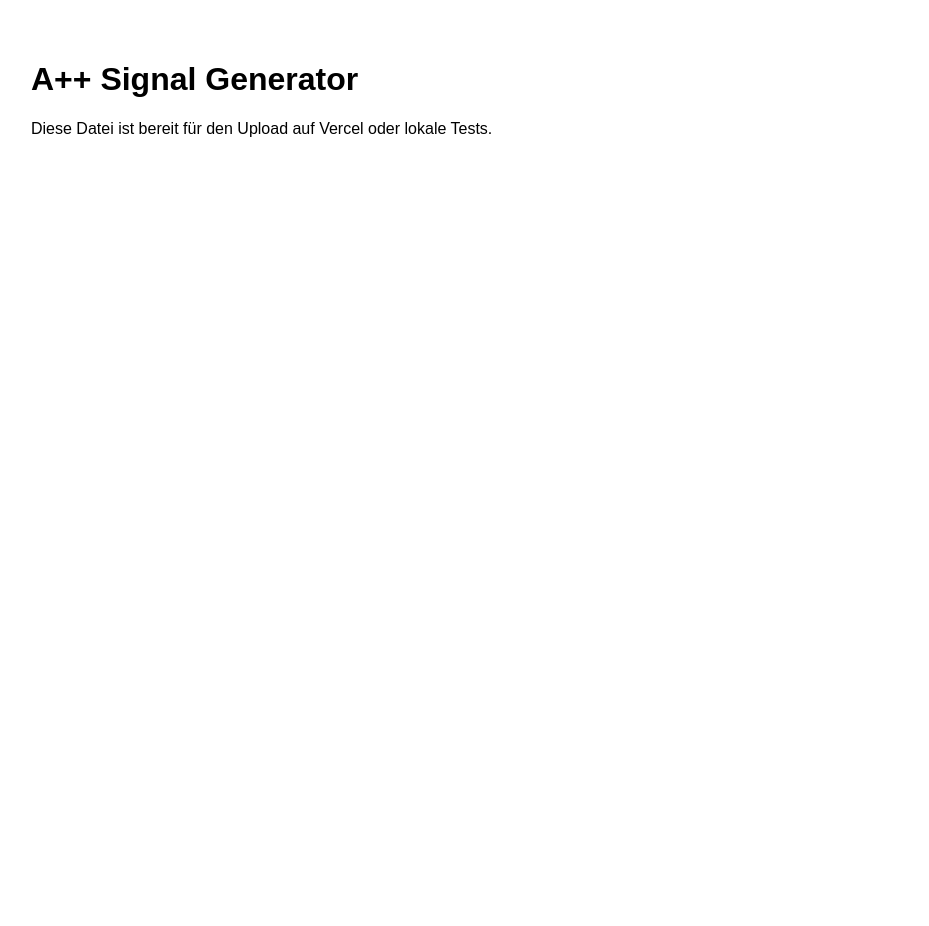
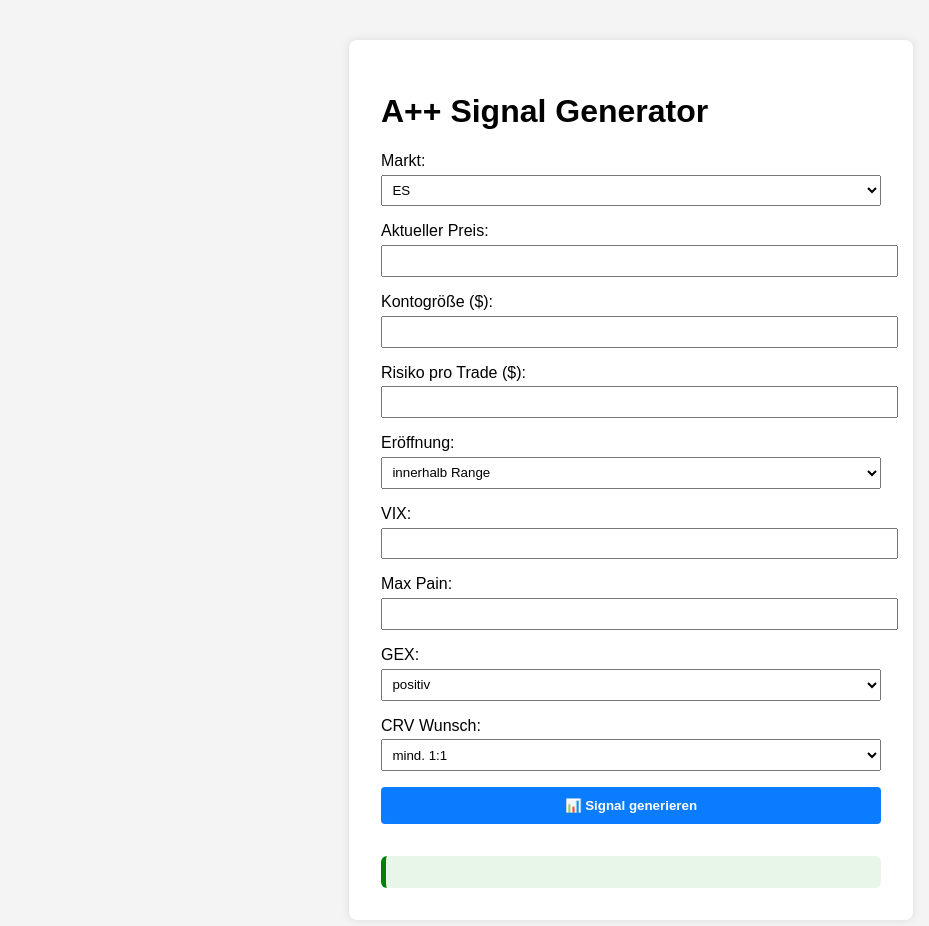
Before and after one commit to klingtrading-Signale/Signaltool, a plain HTML site: page index.html in a window 1280 px wide. Shown: the whole page, without its empty margins (9-938 px from the left). Before the commit the page ends 800 px from the top, so only its background shows below. Drawn offline with Linux system fonts and the light colour scheme.

Commit message:
Add files via upload

```diff
--- a/index.html
+++ b/index.html
@@ -5,9 +5,50 @@
   <meta charset="UTF-8" />
   <meta name="viewport" content="width=device-width, initial-scale=1.0" />
   <title>A++ Signal Generator</title>
+  <link rel="stylesheet" href="style.css" />
 </head>
-<body style="font-family: sans-serif; padding: 2rem;">
-  <h1>A++ Signal Generator</h1>
-  <p>Diese Datei ist bereit für den Upload auf Vercel oder lokale Tests.</p>
+<body>
+  <div class="container">
+    <h1>A++ Signal Generator</h1>
+    <form id="signalForm">
+      <label>Markt:
+        <select id="market">
+          <option>ES</option>
+          <option>MES</option>
+          <option>NQ</option>
+          <option>MNQ</option>
+        </select>
+      </label>
+      <label>Aktueller Preis: <input type="number" id="price" required /></label>
+      <label>Kontogröße ($): <input type="number" id="balance" required /></label>
+      <label>Risiko pro Trade ($): <input type="number" id="risk" required /></label>
+      <label>Eröffnung:
+        <select id="openType">
+          <option>innerhalb Range</option>
+          <option>Gap up</option>
+          <option>Gap down</option>
+        </select>
+      </label>
+      <label>VIX: <input type="number" step="0.01" id="vix" /></label>
+      <label>Max Pain: <input type="number" step="0.01" id="maxPain" /></label>
+      <label>GEX:
+        <select id="gex">
+          <option>positiv</option>
+          <option>neutral</option>
+          <option>negativ</option>
+        </select>
+      </label>
+      <label>CRV Wunsch:
+        <select id="crvSelect">
+          <option value="1">mind. 1:1</option>
+          <option value="2">mind. 2:1</option>
+          <option value="3">mind. 3:1</option>
+        </select>
+      </label>
+      <button type="submit">📊 Signal generieren</button>
+    </form>
+    <div id="output" class="signal-box"></div>
+  </div>
+  <script src="logic.js"></script>
 </body>
 </html>
--- /dev/null
+++ b/logic.js
@@ -0,0 +1,20 @@
+
+document.getElementById("signalForm").addEventListener("submit", function(e) {
+  e.preventDefault();
+  const price = parseFloat(document.getElementById("price").value);
+  const risk = parseFloat(document.getElementById("risk").value);
+  const market = document.getElementById("market").value;
+  const crv = parseInt(document.getElementById("crvSelect").value);
+  const entry = price.toFixed(2);
+  const stop = (price - 5).toFixed(2);
+  const tp = (price + 5 * crv).toFixed(2);
+  const output = document.getElementById("output");
+  output.innerHTML = `
+    <h3>📈 Signal – ${market}</h3>
+    <p><strong>Entry:</strong> ${entry}</p>
+    <p><strong>Stop:</strong> ${stop}</p>
+    <p><strong>TP:</strong> ${tp}</p>
+    <p><strong>CRV:</strong> ${crv}:1</p>
+    <p><strong>Status:</strong> 🟢 Aktiv</p>
+  `;
+});
--- /dev/null
+++ b/style.css
@@ -0,0 +1,39 @@
+
+body {
+  font-family: Arial, sans-serif;
+  background: #f4f4f4;
+  padding: 2rem;
+}
+.container {
+  background: #fff;
+  padding: 2rem;
+  border-radius: 8px;
+  max-width: 500px;
+  margin: auto;
+  box-shadow: 0 0 10px rgba(0,0,0,0.1);
+}
+label {
+  display: block;
+  margin-bottom: 1rem;
+}
+input, select {
+  width: 100%;
+  padding: 0.4rem;
+  margin-top: 0.3rem;
+}
+button {
+  padding: 0.7rem;
+  width: 100%;
+  background: #0a7cff;
+  color: white;
+  border: none;
+  border-radius: 4px;
+  font-weight: bold;
+}
+.signal-box {
+  margin-top: 2rem;
+  padding: 1rem;
+  border-radius: 6px;
+  background: #e8f5e9;
+  border-left: 5px solid green;
+}
```
